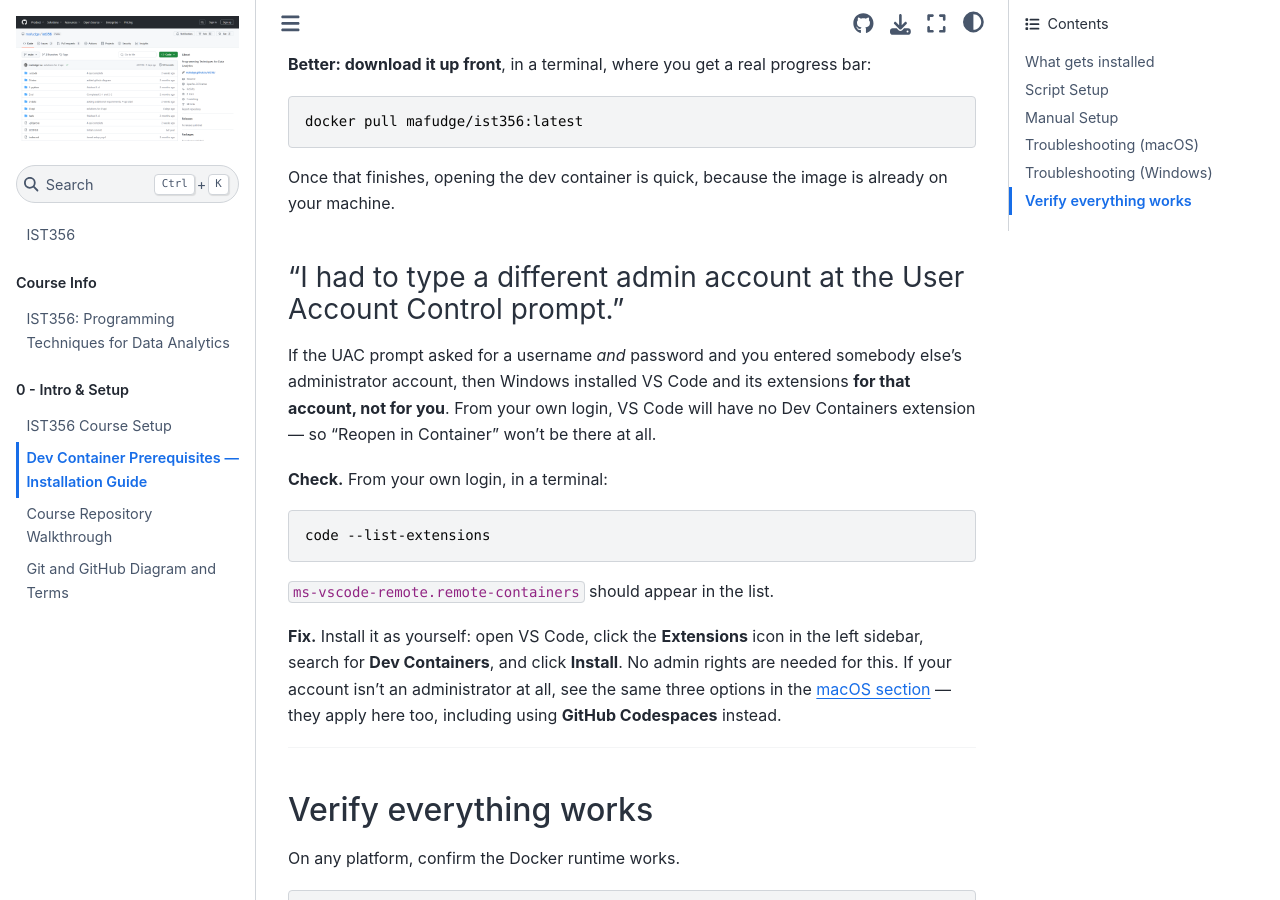
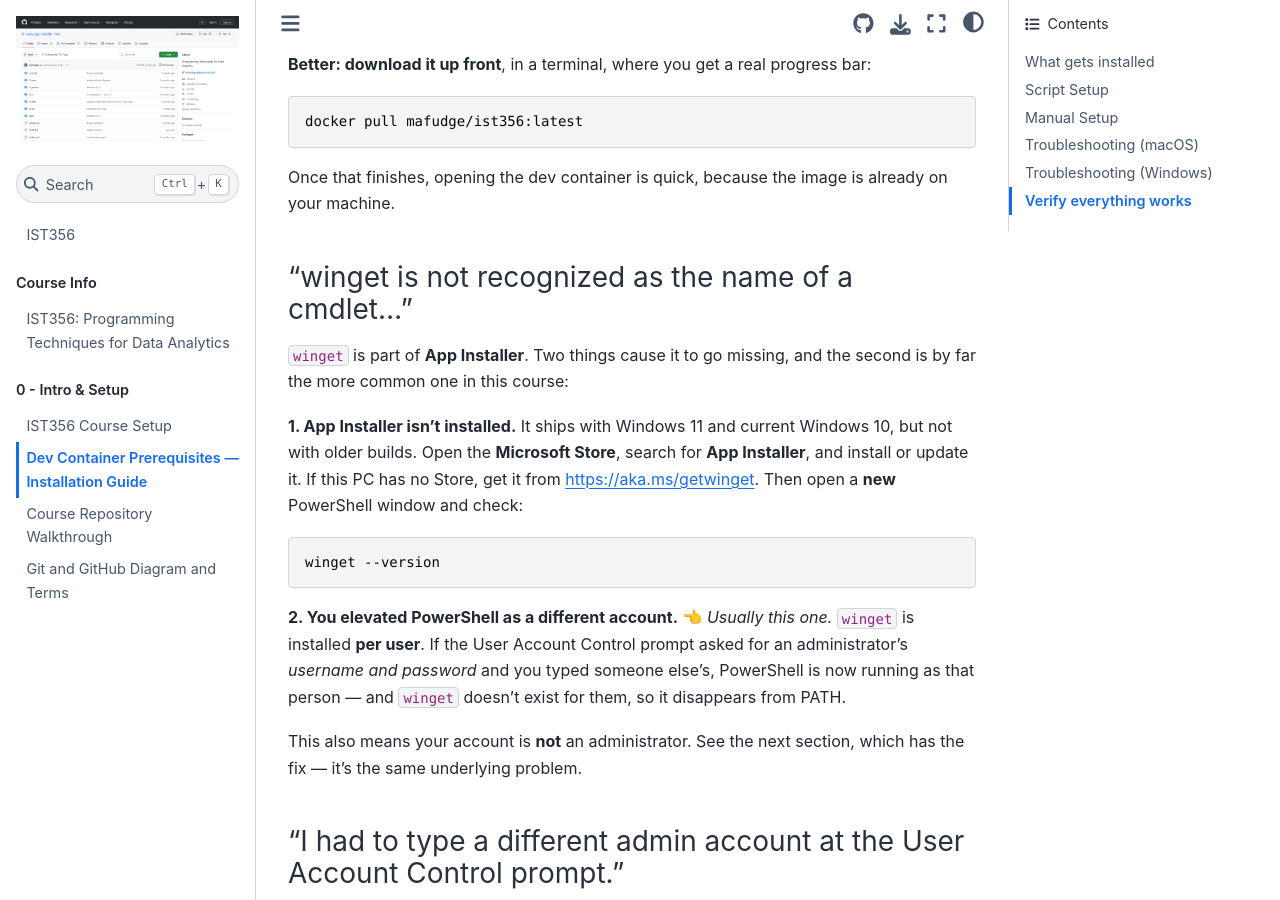
Before and after one commit to mafudge/ist356, a Jupyter Book: the page built from 0-intro/0-1-install-pre-reqs.md, in a window 1280 px wide and 900 px high, scrolled down 6668 px. Built offline with Jupyter Book 1.0.4 settings and Sphinx 7.4.7 and the Sphinx Book theme 1.1.4, drawn with Linux system fonts in a browser that asks for light colours; pages that are not in the unit, such as notebooks, are missing from menus; a script that is not in the unit is left out.

Commit message:
Handle missing winget and detect wrong-user elevation correctly
Testing surfaced "winget is not recognized as the name of a cmdlet".

Root cause: winget ships inside App Installer, a PER-USER package surfaced
through %LOCALAPPDATA%\Microsoft\WindowsApps. Telling students to run the
script elevated is what breaks it -- if their own account is not an
administrator, UAC elevates as a different account and winget is simply
not present for that user.

The previous wrong-user check could never have caught this. It compared
the elevated identity against $env:USERNAME, but a process elevated as
another account inherits that account's environment, so both sides
reported the same name. It now compares against the owner of explorer.exe,
which is the real interactive user, and treats a mismatch as fatal rather
than a warning -- there is no way to produce a working install for the
student from that state.

Also:

- Resolve winget explicitly, falling back to the per-user WindowsApps path
  and then to re-registering App Installer, before giving up with
  instructions pointing at the Store and https://aka.ms/getwinget.
- Refuse to run on Windows older than build 17763, where winget does not
  exist at all.
- Check wsl.exe is present before invoking it, so a missing WSL produces
  guidance instead of a raw CommandNotFoundException.
- Tolerate winget's "already installed" and "no upgrade applicable" exit
  codes. Without this, re-running the script after the reboot it asks for
  would fail on the first package every time.

Docs gain a "winget is not recognized" troubleshooting entry covering both
causes.

Still not tested end to end on Windows.

Co-Authored-By: Claude Opus 5 (1M context) <noreply@anthropic.com>

````diff
--- a/0-intro/0-1-install-pre-reqs.md
+++ b/0-intro/0-1-install-pre-reqs.md
@@ -222,6 +222,20 @@ docker pull mafudge/ist356:latest
 
 Once that finishes, opening the dev container is quick, because the image is already on your machine.
 
+### "winget is not recognized as the name of a cmdlet..."
+
+`winget` is part of **App Installer**. Two things cause it to go missing, and the second is by far the more common one in this course:
+
+**1. App Installer isn't installed.** It ships with Windows 11 and current Windows 10, but not with older builds. Open the **Microsoft Store**, search for **App Installer**, and install or update it. If this PC has no Store, get it from <https://aka.ms/getwinget>. Then open a **new** PowerShell window and check:
+
+```powershell
+winget --version
+```
+
+**2. You elevated PowerShell as a different account.** 👈 *Usually this one.* `winget` is installed **per user**. If the User Account Control prompt asked for an administrator's *username and password* and you typed someone else's, PowerShell is now running as that person — and `winget` doesn't exist for them, so it disappears from PATH.
+
+This also means your account is **not** an administrator. See the next section, which has the fix — it's the same underlying problem.
+
 ### "I had to type a different admin account at the User Account Control prompt."
 
 If the UAC prompt asked for a username *and* password and you entered somebody else's administrator account, then Windows installed VS Code and its extensions **for that account, not for you**. From your own login, VS Code will have no Dev Containers extension — so "Reopen in Container" won't be there at all.
````
Also changed, not shown: 1 other file.
